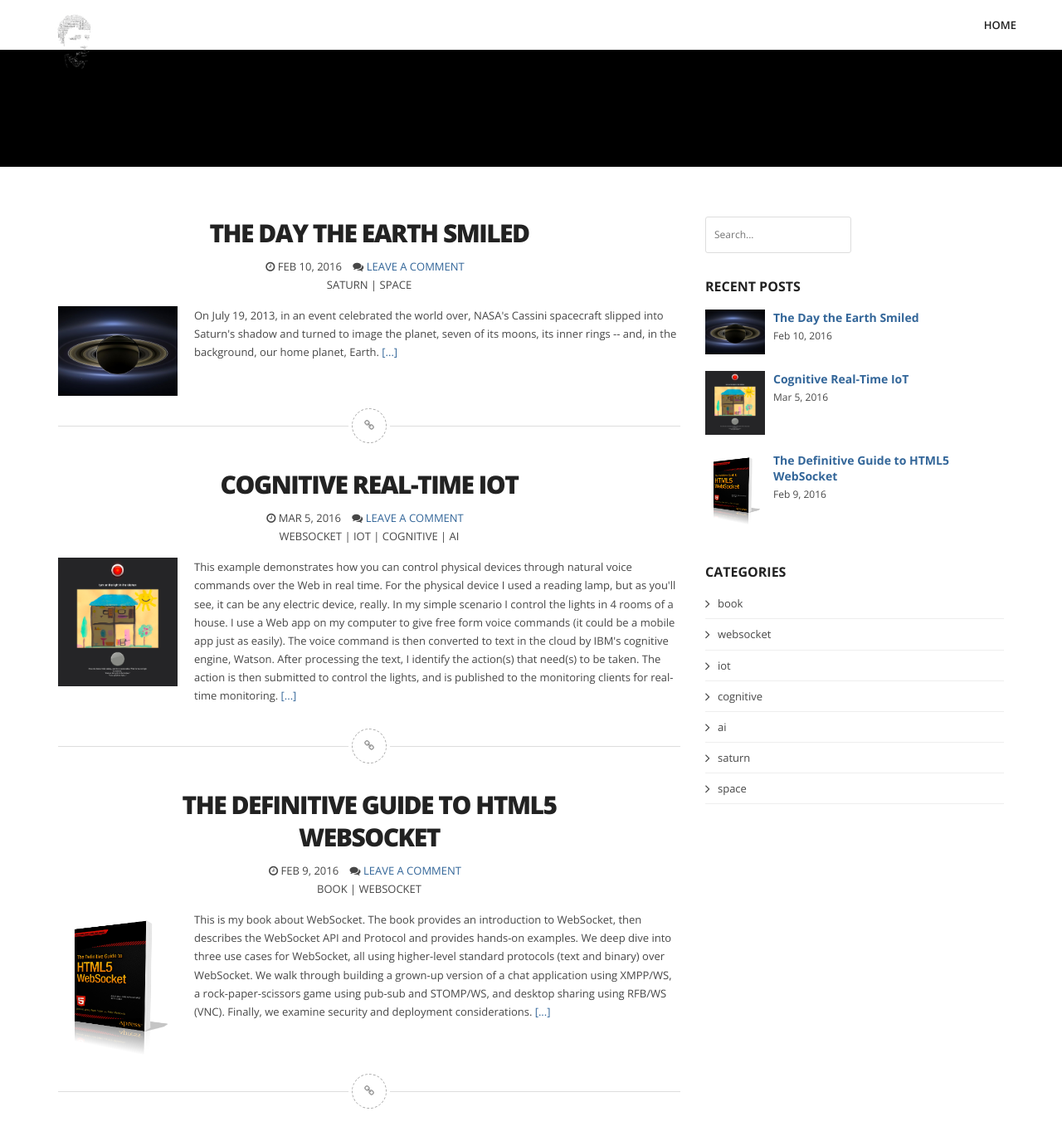
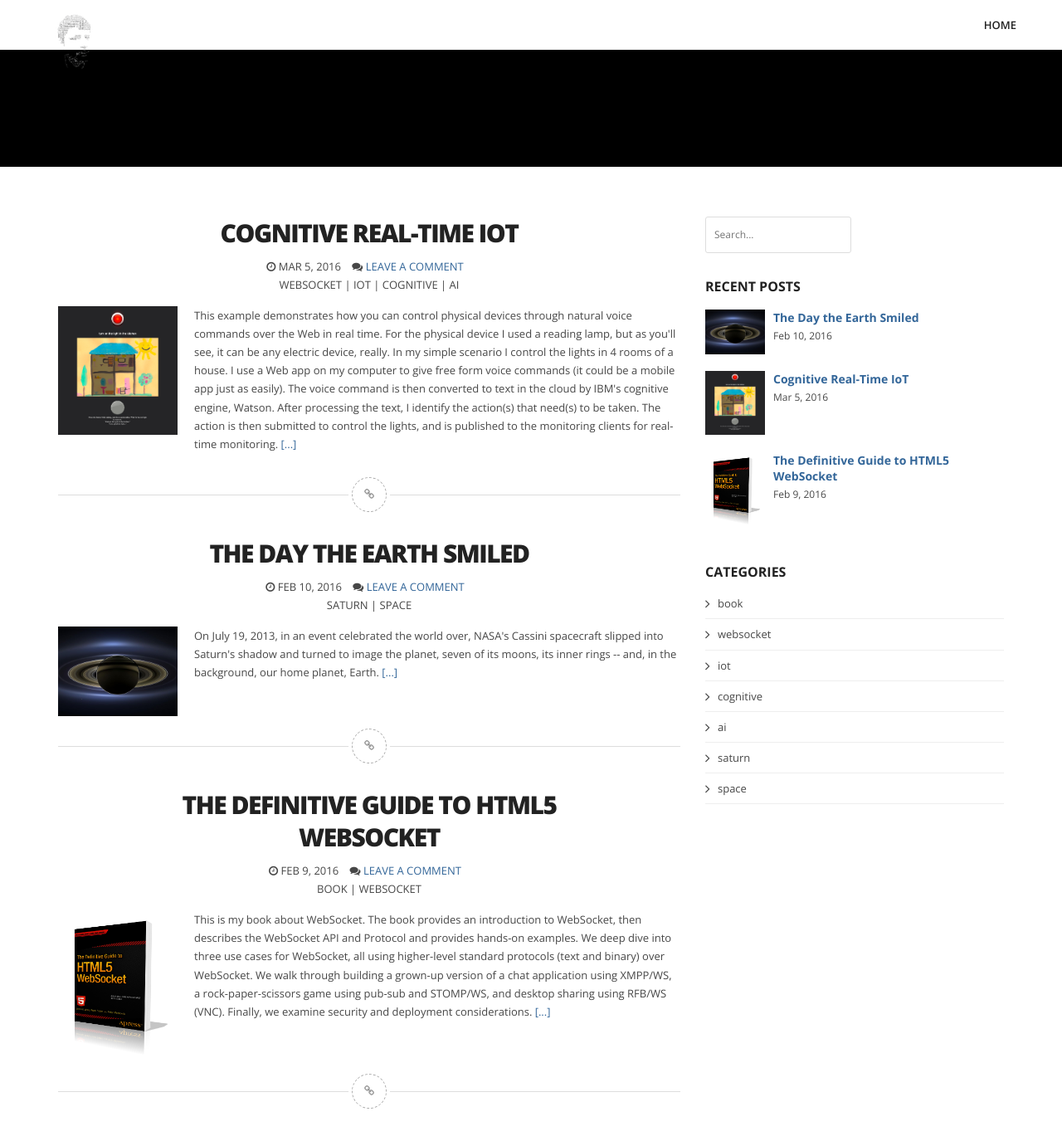
Before and after one commit to pmoskovi/pmoskovi.github.io, a Jekyll site: the page built from index.html, in a window 1280 px wide and 1400 px high, scrolled down 584 px. Shown: the top 1375 px of the window at 83% size. Built offline with Jekyll 4.4.1, drawn with Linux system fonts in a browser that asks for light colours; nearby versions of some CDN libraries; some web fonts are replaced; library files that are not in the unit come from our copies.

Commit message:
Article sorting fixed

```diff
--- a/_config.yml
+++ b/_config.yml
@@ -4,7 +4,7 @@ email: peter.moskovits@gmail.com
 description: "Blog from the Silicon Valley"
 baseurl: ""
 url: http://pmoskovi.github.io
-highlighter: pygments
+highlighter: rouge
 
 production: true
 asseturl: "https://petermoskovits.com"
--- a/index.html
+++ b/index.html
@@ -35,7 +35,8 @@ title: Live from the Silicon Valley by Peter Moskovits
 		<div id="main" class="col-md-8">
 			<div class="blogtemplate">
 
-				{% for page in site.pages %}
+				{% assign pages = site.pages | sort:"sortabledate" | reverse %}
+				{% for page in pages %}
 				 {% if page.page-type == "blogpost" %}
 				 	{% include site/article.html %}
 				 {% endif %}
```
Also changed, not shown: posts/cognitive-realtime-iot/index.md (+1 -0 lines), posts/saturn-photo/index.md (+1 -0 lines), posts/websocket-book/index.md (+1 -0 lines).
